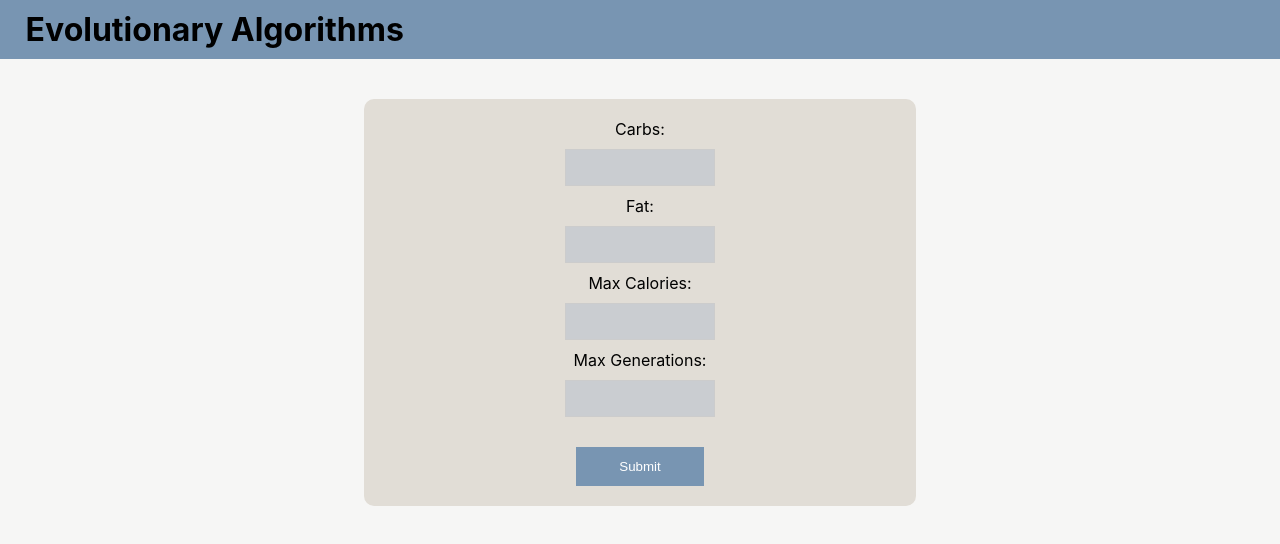
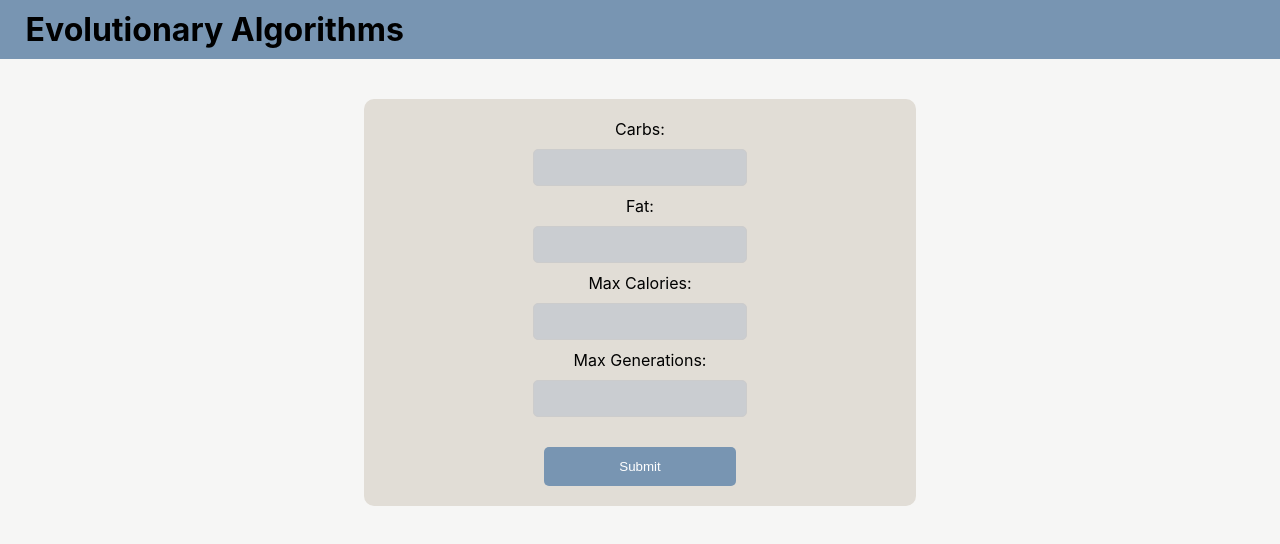
Before and after one commit to yarden1032/eveolutionaryAlgorithmServer, a React (Create React App) app in the folder client/: page / in a window 1280 px wide. Shown: the top 544 px of the page. Built offline with nearby package versions, Linux system fonts and the light colour scheme.

Commit message:
add css style

```diff
--- a/client/src/App.css
+++ b/client/src/App.css
@@ -1,9 +1,10 @@
 .App {
   background-color: #f6f6f5;
-  height: 100vh;
+  min-height: 100vh;
   display: flex;
   flex-direction: column;
   align-items: center;
+  overflow-x: hidden;
 }
 
 .App h1 {
@@ -11,11 +12,35 @@
   padding: 10px;
   margin: 0;
   padding-left: 2vw;
-  width: 100vw;
+  max-width: 100vw;
+  min-width: 100vw;
 
 }
 
 header {
   max-width: 100vw;
-  overflow-x: hidden;
+
 }
+
+.cardDiv{
+  max-width: 100vw;
+  display: flex;
+  flex-direction: row;
+  flex-wrap: wrap;
+  text-align: center;
+  justify-content: center;
+  align-items: center;
+  margin-top: 1vh;
+}
+.card{
+  margin: 20px;
+  width:400px;
+  min-height:300px;
+  background-color: #cacdd1;
+  border-radius: 10px;
+  box-shadow: rgba(0, 0, 0, 0.35) 0px 5px 15px;
+}
+
+.card h2{
+color: rgb(20, 8, 70);
+}
--- a/client/src/OptimizeForm.css
+++ b/client/src/OptimizeForm.css
@@ -2,6 +2,7 @@
     display: flex;
     flex-direction: column;
     align-items: center;
+    justify-content: center;
     padding: 20px;
     background-color: #e1ddd6;
     width: 40vw;
@@ -9,6 +10,14 @@
     border-radius: 10px;
   }
 
+  .pageDiv{
+    display: flex;
+    flex-direction: column;
+    align-items: center;
+    justify-content: center;
+    max-width: 100vw;
+    overflow-x: hidden;
+  }
   .optimize-form label {
     display: flex;
     flex-direction: column;
@@ -20,8 +29,9 @@
     padding: 10px;
     border: 1px solid #ccc;
     margin-top: 10px;
-    width:10vw;
+    width:15vw;
     background-color: #cacdd1;
+    border-radius: 5px;
     }
 
     .optimize-form .submit {
@@ -32,3 +42,20 @@
     cursor: pointer;
     margin-top: 20px;
     }
+
+    @media(max-width:1000px) and (min-width:600px){
+      .optimize-form {
+        width: 70vw;
+      }
+      .optimize-form input {
+        width:30vw;
+        }
+    }
+    @media(max-width:600px){
+      .optimize-form {
+        width: 80vw;
+      }
+      .optimize-form input {
+        width:50vw;
+        }
+    }
--- a/client/src/PublicForm.js
+++ b/client/src/PublicForm.js
@@ -7,7 +7,7 @@ function OptimizeForm() {
     const [fat, setFat] = useState('');
     const [maxCalories, setMaxCalories] = useState('');
     const [maxGenerations, setMaxGenerations] = useState('');
-    const [responseData, setResponseData] = useState(null);
+    const [responseData, setResponseData] = useState([]);
     const [error, setError] = useState(null);
 
     const handleSubmit = (event) => {
@@ -39,6 +39,7 @@ function OptimizeForm() {
     }
 
     return (
+        <div className='pageDiv'>
             <form onSubmit={handleSubmit} className="optimize-form">
                 <label>
                     Carbs:
@@ -82,11 +83,25 @@ function OptimizeForm() {
                     />
                 </label>
 
-      <input type="submit" value="Submit" className='submit'/>
-            {responseData && <div>{JSON.stringify(responseData)}</div>}
+                <input type="submit" value="Submit" className='submit' />
                 {error && <div>{error.message}</div>}
             </form>
+            <div className='cardDiv'>
+                {responseData.map((food) => {
+                    return (
+                        <div className='card' key={food.name}>
+                            <h2>{food.name}</h2>
+                            <h4> Calories: {food.Energy}</h4>
+                            <h4> Carbs: {food.carbs}</h4>
+                            <h4> Fats: {food.fat}</h4>
+                            <h4> Protein: {food.protein}</h4>
+                        </div>
+                    )
+                })}
+            </div>
+        </div>
     );
+
 }
 
 export default OptimizeForm;
```
Lines whose indentation alone changed are shown as unchanged.
